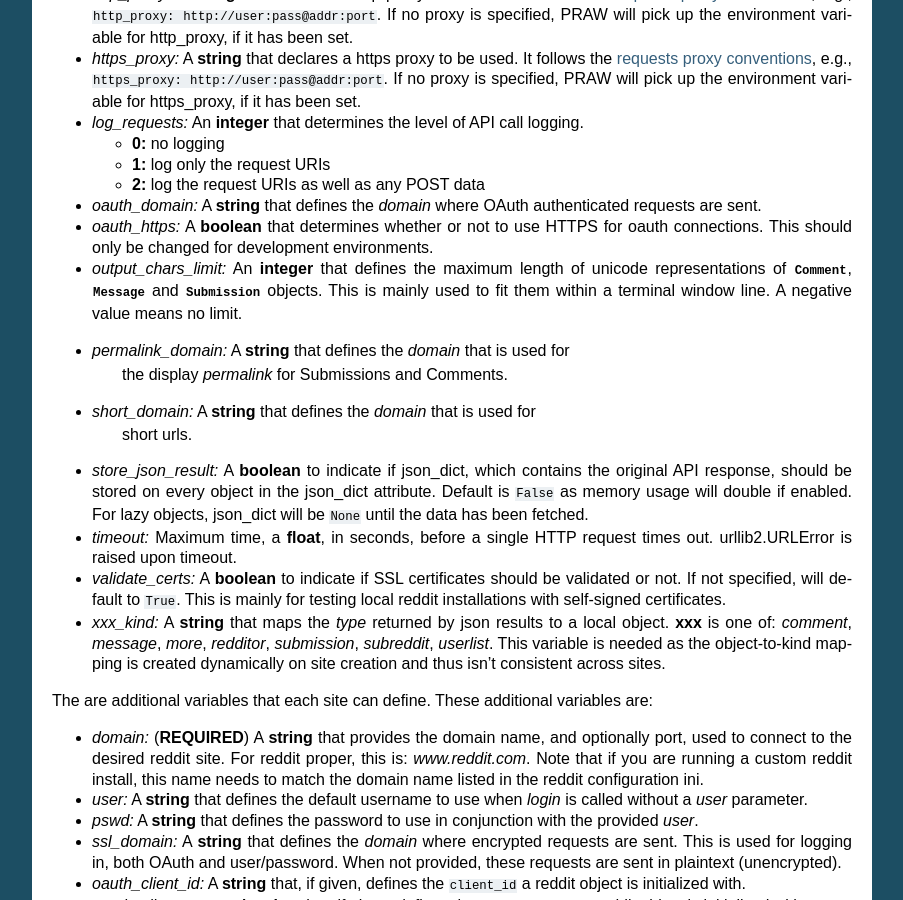
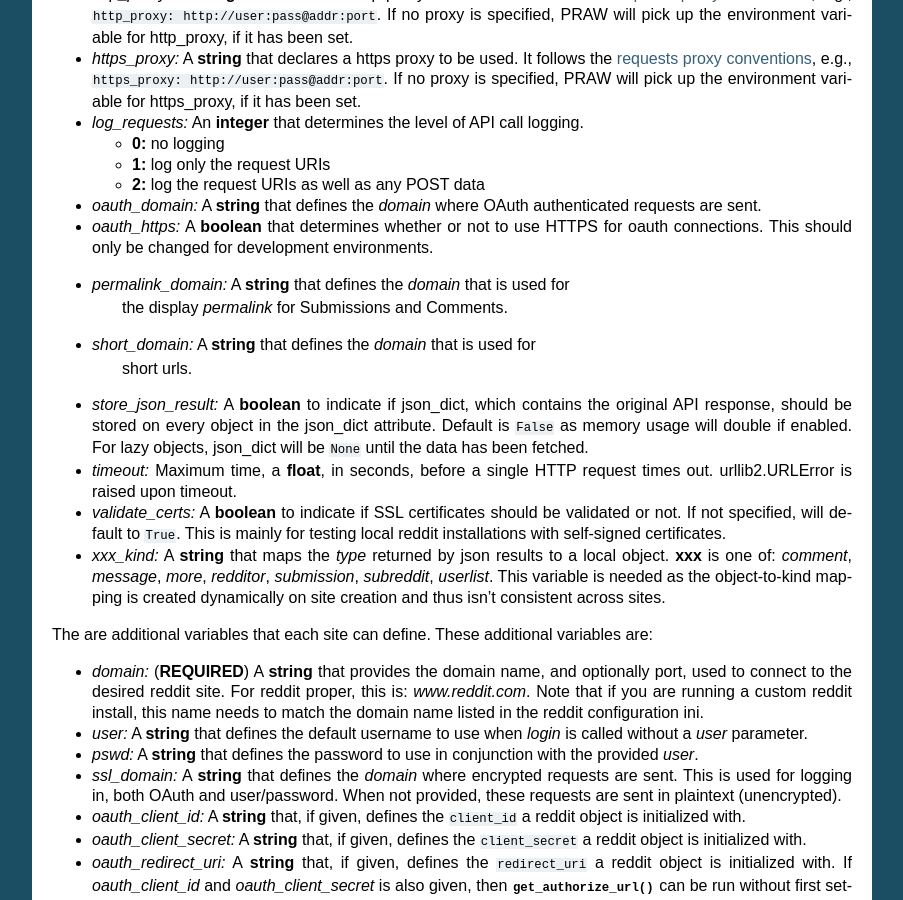
Before and after one commit to praw-dev/praw, a Sphinx documentation site: the page built from docs/pages/configuration_files.rst, in a window 1280 px wide and 900 px high, scrolled down 940 px. Shown: the whole window, without its empty margins (198-1101 px from the left). Built offline with Sphinx 7.4.7, drawn with Linux system fonts in a browser that asks for light colours.

Commit message:
Remove output_chars_limit setting from praw.ini.

```diff
--- a/CHANGES.rst
+++ b/CHANGES.rst
@@ -25,6 +25,7 @@ upstream changes.
 
 * Removed ``api_request_delay`` setting from ``praw.ini``.
 * Removed ``cache_timeout`` setting from ``praw.ini``.
+* Removed ``output_chars_limit`` setting from ``praw.ini``.
 * Removed :class:`Redditor` ``login`` method. Authentication must be done
   through OAuth.
 * Removed all handlers in ``praw.handlers``.
--- a/docs/pages/configuration_files.rst
+++ b/docs/pages/configuration_files.rst
@@ -75,10 +75,6 @@ config file. Each site can overwrite any of these variables.
   authenticated requests are sent.
 * *oauth_https:* A **boolean** that determines whether or not to use HTTPS for
   oauth connections. This should only be changed for development environments.
-* *output_chars_limit:* An **integer** that defines the maximum length of
-  unicode representations of :class:`.Comment`, :class:`.Message` and
-  :class:`.Submission` objects. This is mainly used to fit them within a
-  terminal window line. A negative value means no limit.
 * *permalink_domain:* A **string** that defines the *domain* that is used for
    the display *permalink* for Submissions and Comments.
 * *short_domain:* A **string** that defines the *domain* that is used for
--- a/praw/__init__.py
+++ b/praw/__init__.py
@@ -230,16 +230,13 @@ class Config(object):  # pylint: disable=R0903
         self.by_object[objects.LoggedInRedditor] = obj['redditor_kind']
         self.check_for_updates = config_boolean(obj['check_for_updates'])
         self.domain = obj['permalink_domain']
-        self.output_chars_limit = int(obj['output_chars_limit'])
         self.log_requests = int(obj['log_requests'])
+        # `get(...) or None` is used because `get` may return an empty string
         self.http_proxy = (obj.get('http_proxy') or os.getenv('http_proxy') or
                            None)
         self.https_proxy = (obj.get('https_proxy') or
                             os.getenv('https_proxy') or None)
-        # We use `get(...) or None` because `get` may return an empty string
-
         self.validate_certs = config_boolean(obj.get('validate_certs'))
-
         self.client_id = obj.get('oauth_client_id') or None
         self.client_secret = obj.get('oauth_client_secret') or None
         self.redirect_uri = obj.get('oauth_redirect_uri') or None
```
Also changed, not shown: 1 other file.
